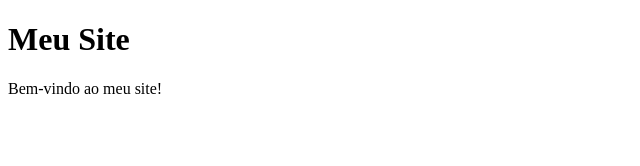
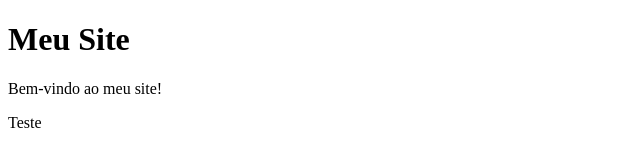
Before and after one commit to bayerl2/meu-primeiro-repo, a plain HTML site: page index.html in a window 1280 px wide. Shown: the full height of the page, 0-640 px from the left. Drawn offline with Linux system fonts and the light colour scheme.

Commit message:
adiciona texto de teste ao corpo do HTML

```diff
--- a/index.html
+++ b/index.html
@@ -8,5 +8,6 @@
 <body>
     <h1>Meu Site</h1>
     <p>Bem-vindo ao meu site!</p>
+    Teste
 </body>
 </html>
```
